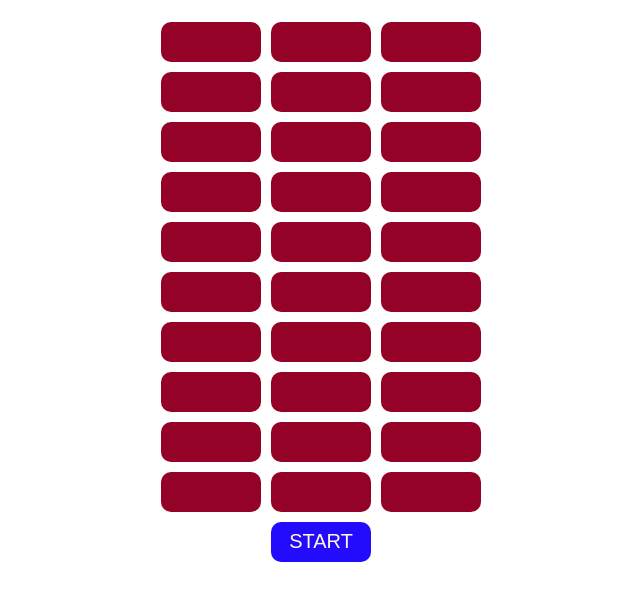
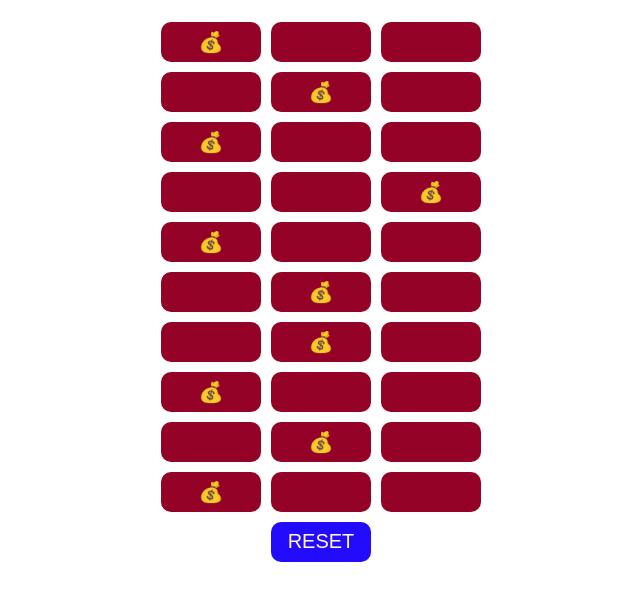
Before and after one commit to LSakvarelidze/Luckytower, a plain HTML site: page index.html in a window 1280 px wide. Both pictures are taken after a click on the element "START". Shown: the part 137-738 px from the top of the page, without its empty margins (319-959 px from the left). Drawn offline with Linux system fonts and the light colour scheme.

Commit message:
second commit

```diff
--- a/index.js
+++ b/index.js
@@ -1,24 +1,60 @@
-// Creates DOM ELements
+drawGame(0)
+const startBtn = document.querySelector('.start')
+startBtn.addEventListener('click', startGame)
 
-const gameBoard = [
-    {one: 0, two: 0, thr: 0},
-    {one: 0, two: 0, thr: 0},
-    {one: 0, two: 0, thr: 0},
-    {one: 0, two: 0, thr: 0},
-    {one: 0, two: 0, thr: 0},
-    {one: 0, two: 0, thr: 0},
-    {one: 0, two: 0, thr: 0},
-    {one: 0, two: 0, thr: 0},
-    {one: 0, two: 0, thr: 0},
-    {one: 0, two: 0, thr: 0}
-]
+const resetBtn = document.querySelector('.reset')
+resetBtn.addEventListener('click', resetGame)
 
+// There is game Engine
+
+function splitRows() {
+    let winnerNumbers = [];
+    for(var i=0; i<10; i++) {
+        winnerNumbers.push(Math.floor(Math.random() * 3));
+    }
+    const rows = document.querySelectorAll('.rows');
+
+    rows.forEach((row, index) => {
+        const rowChild = winnerNumbers[index]
+        const winningWindow = row.childNodes[rowChild]
+        winningWindow.innerText = "💰"
+    })
+}
+
+function cleanRows() {
+
+    const rows = document.querySelectorAll('.rows');
+    rows.forEach((row, index) => {
+        row.childNodes[0].innerText = ""
+        row.childNodes[1].innerText = ""
+        row.childNodes[2].innerText = ""
+    })
+
+    gameStatus = 0
+}
+
+function startGame() {
+    splitRows()
+    startBtn.classList.add('hide')
+    resetBtn.classList.remove('hide')
+}
+
+function resetGame() {
+    cleanRows()
+    startBtn.classList.remove('hide')
+    resetBtn.classList.add('hide')
+}
+
+
+function drawGame() {
+
+    // Creates DOM ELements
 const container = document.querySelector('.container')
 const levels = 10
 
 for(var i=0; i<levels; i++) {
     const rows = document.createElement('div')
-    rows.className = "row"
+    rows.className = "rows"
     container.appendChild(rows)
     for(var j=0; j<3; j++) {
         const buttons = document.createElement('div')
@@ -32,4 +68,9 @@ start.className = "start"
 start.innerText = "START"
 container.appendChild(start)
 
-// There is game Engine
+const reset = document.createElement('div')
+reset.className = "reset hide"
+reset.innerText = "RESET"
+container.appendChild(reset)
+
+}
--- a/style.css
+++ b/style.css
@@ -21,7 +21,7 @@ h1 {
     height: 100vh;
 }
 
-.row {
+.rows {
     display: flex;
     justify-content: center;
 }
@@ -54,3 +54,22 @@ h1 {
     cursor: pointer;
     text-transform: uppercase;
 }
+
+.reset {
+    background-color: #230bfc;
+    width: 100px;
+    height: 40px;
+    margin: 5px;
+    text-align: center;
+    border-radius: 10px;
+    color: cornsilk;
+    font-size: 20px;
+    font-family: Arial, Helvetica, sans-serif;
+    padding-top: 8.5px;
+    cursor: pointer;
+    text-transform: uppercase;
+}
+
+.hide {
+    display: none;
+}
```
